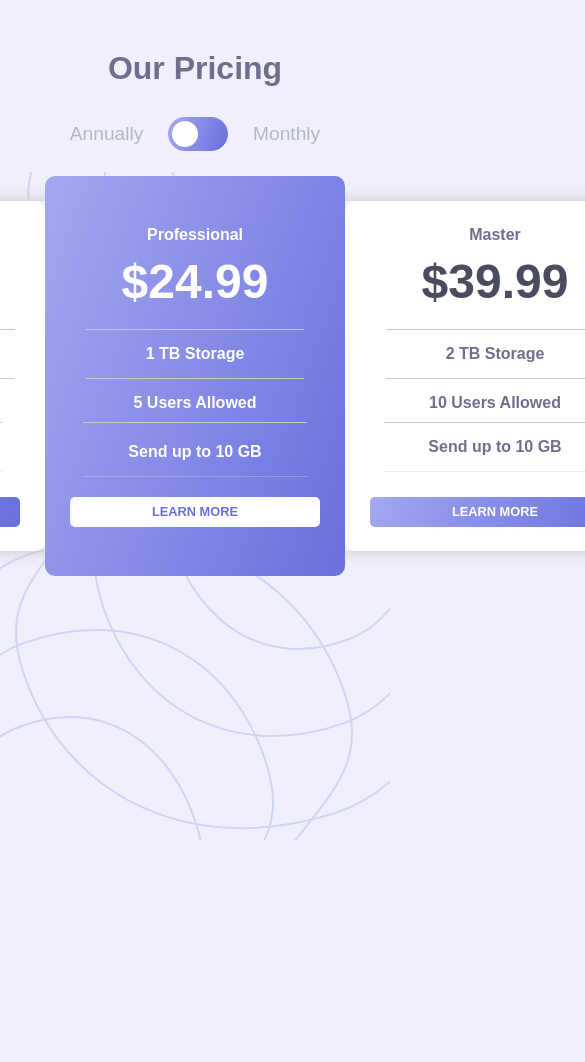
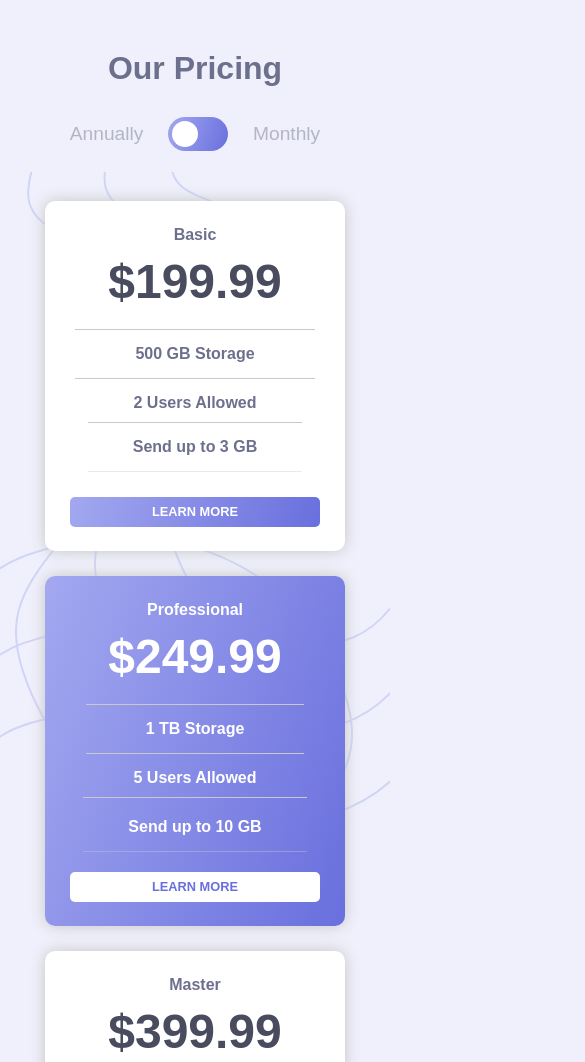
Before and after one commit to Filthycasual13/Pricing-component-with-toggle, a plain HTML site: page index.html in a window 390 px wide. Shown: the top 1062 px of the page, 585 px wide, since content can reach past the window. Before the commit the page ends 844 px from the top, so only its background shows below. Drawn offline with Linux system fonts and the light colour scheme.

Commit message:
made responsive

```diff
--- a/index.html
+++ b/index.html
@@ -30,7 +30,7 @@
   <div class="cards">
     <div class="card">
       <div class="package">Basic</div>
-      <div class="price">$19.99</div>
+      <div class="price">$199.99</div>
       <div class="line"></div>
       <div class="storage">500 GB Storage</div>
       <div class="line"></div>
@@ -43,7 +43,7 @@
 
     <div class="card mid">
       <div class="package">Professional</div>
-      <div class="price">$24.99</div>
+      <div class="price">$249.99</div>
       <div class="line"></div>
       <div class="storage">1 TB Storage</div>
       <div class="line"></div>
@@ -56,7 +56,7 @@
 
     <div class="card">
       <div class="package">Master</div>
-      <div class="price">$39.99</div>
+      <div class="price">$399.99</div>
       <div class="line"></div>
       <div class="storage">2 TB Storage</div>
       <div class="line"></div>
@@ -72,7 +72,7 @@
 
 
   <!--
-  &dollar;
+  &dollar;19.99
   &dollar;199.99
 
   Professional
--- a/style.scss
+++ b/style.scss
@@ -240,3 +240,28 @@ input:checked + .slider:before {
     }
   }
 }
+
+@media screen and (max-width: 700px) {
+
+  .cards {
+  position: relative;
+  display: flex;
+  flex-direction: column;
+  justify-content: space-between;
+  width: 300px;
+  height: 1100px;
+  top: 50px;
+  box-shadow: none;
+
+  .card {
+    box-shadow: 0 0 15px #c5c5c5;
+  }
+
+  .mid {
+    position: relative;
+    bottom: 0px;
+    left: 0;
+    height: 350px;
+  }
+  }
+}
```
Also changed, not shown: style.css, 1 other file.
